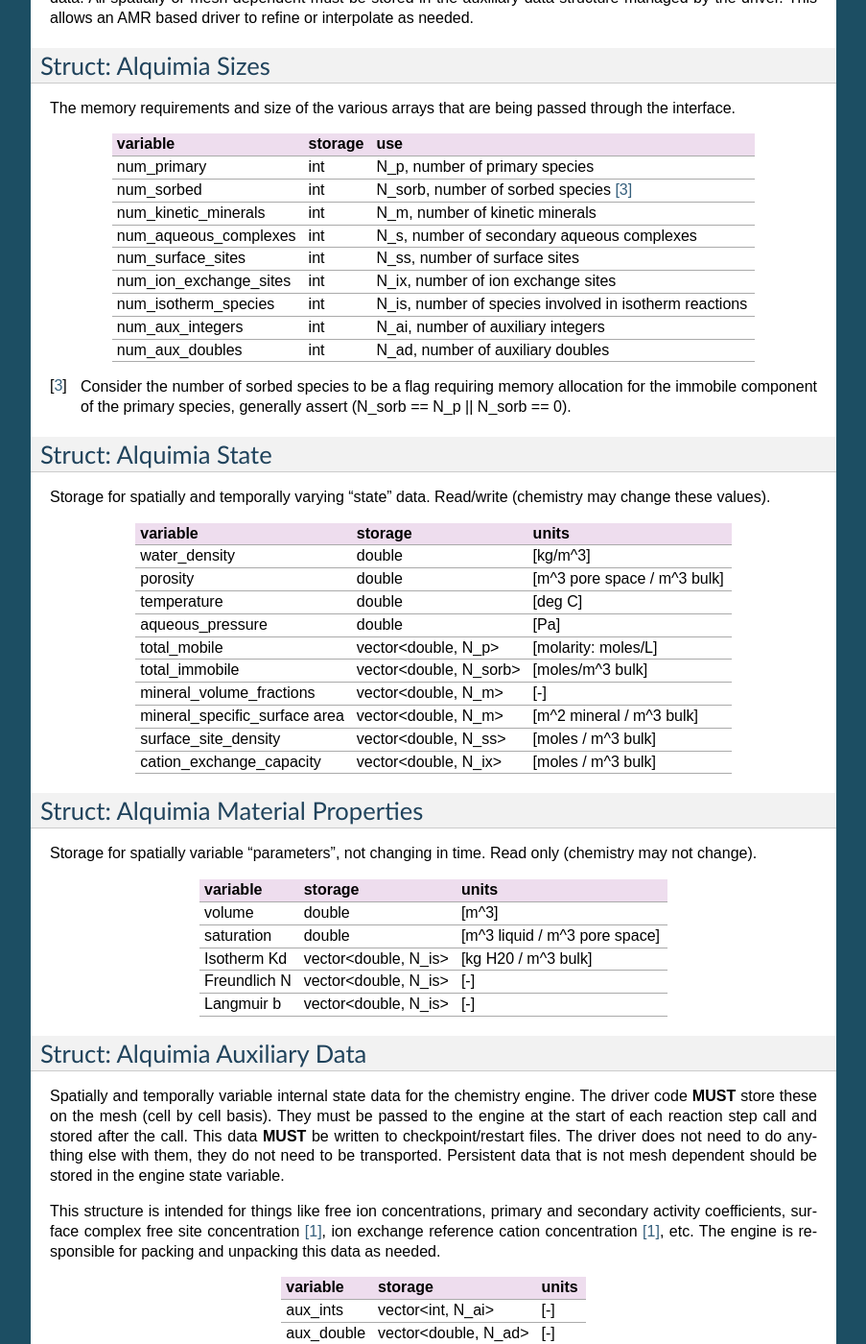
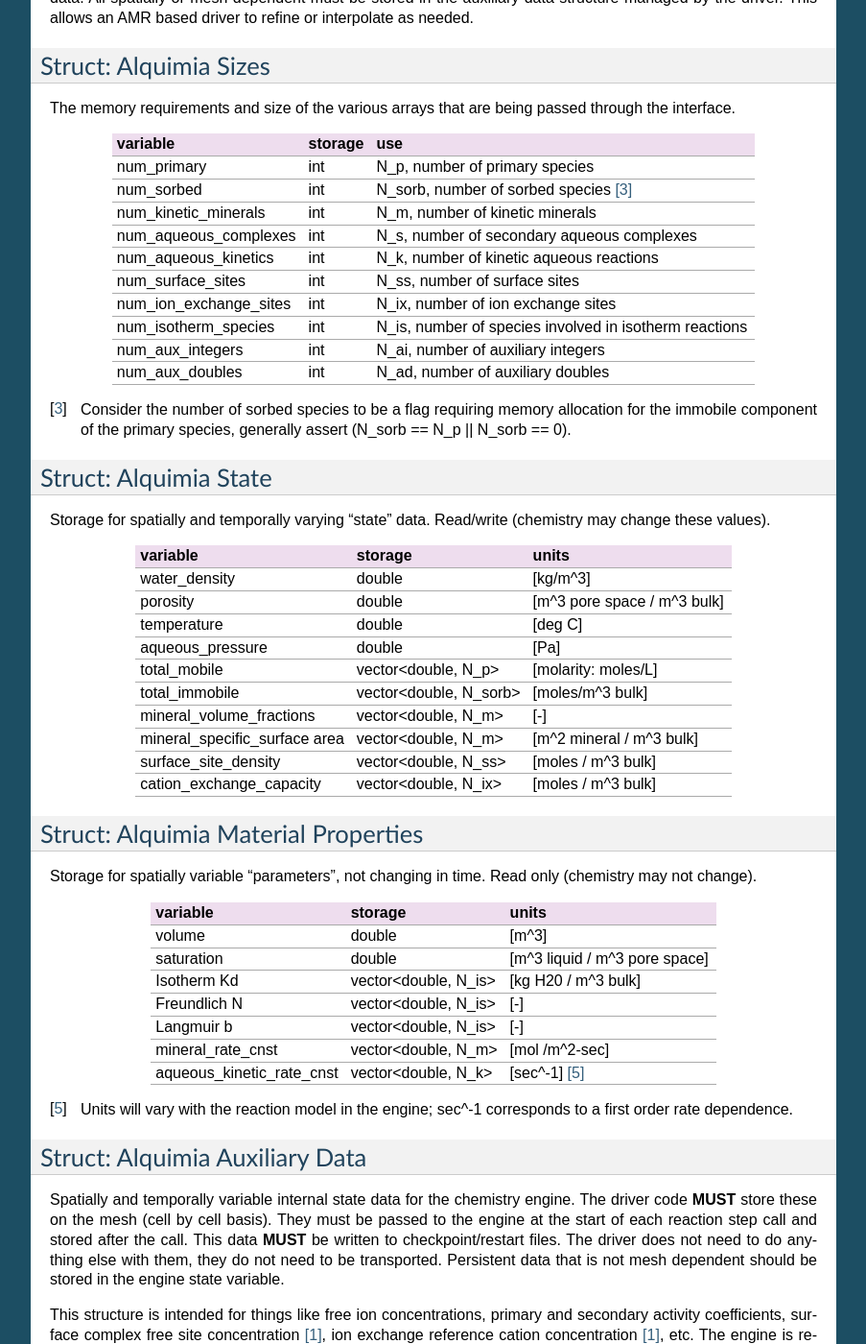
Before and after one commit to LBL-EESA/alquimia-dev, a Sphinx documentation site: the page built from doc/api/APIv0_structures.rst, in a window 1280 px wide and 1400 px high, scrolled down 757 px. Shown: the whole window at 96% size, without its empty margins (198-1101 px from the left). Built offline with Sphinx 7.4.7, drawn with Linux system fonts in a browser that asks for light colours; some of the changed text lies outside the part shown.

Commit message:
New rates branch - Documents proposed changes for issue #14

```diff
--- a/doc/api/APIv0_structures.rst
+++ b/doc/api/APIv0_structures.rst
@@ -102,6 +103,8 @@ passed through the interface.
 +-------------------------+-------------+---------------------------------------------------------+
 | num_aqueous_complexes   | int         |       N_s, number of secondary aqueous complexes        |
 +-------------------------+-------------+---------------------------------------------------------+
+| num_aqueous_kinetics    | int         | N_k, number of kinetic aqueous reactions                |
++-------------------------+-------------+---------------------------------------------------------+
 | num_surface_sites       | int         | N_ss, number of surface sites                           |
 +-------------------------+-------------+---------------------------------------------------------+
 | num_ion_exchange_sites  | int         | N_ix, number of ion exchange sites                      |
@@ -152,19 +155,25 @@ Struct: Alquimia Material Properties
 
 Storage for spatially variable "parameters", not changing in time. Read only (chemistry may not change).
 
-+--------------+-----------------------+-------------------------------+
-| **variable** |      **storage**      | **units**                     |
-+==============+=======================+===============================+
-| volume       |        double         | [m^3]                         |
-+--------------+-----------------------+-------------------------------+
-| saturation   |        double         | [m^3 liquid / m^3 pore space] |
-+--------------+-----------------------+-------------------------------+
-| Isotherm Kd  | vector<double, N_is>  | [kg H20 / m^3 bulk]           |
-+--------------+-----------------------+-------------------------------+
-| Freundlich N | vector<double, N_is>  | [-]                           |
-+--------------+-----------------------+-------------------------------+
-| Langmuir b   | vector<double, N_is>  | [-]                           |
-+--------------+-----------------------+-------------------------------+
++---------------------------+-----------------------+-------------------------------+
+| **variable**              |      **storage**      | **units**                     |
++===========================+=======================+===============================+
+| volume                    |        double         | [m^3]                         |
++---------------------------+-----------------------+-------------------------------+
+| saturation                |        double         | [m^3 liquid / m^3 pore space] |
++---------------------------+-----------------------+-------------------------------+
+| Isotherm Kd               | vector<double, N_is>  | [kg H20 / m^3 bulk]           |
++---------------------------+-----------------------+-------------------------------+
+| Freundlich N              | vector<double, N_is>  | [-]                           |
++---------------------------+-----------------------+-------------------------------+
+| Langmuir b                | vector<double, N_is>  | [-]                           |
++---------------------------+-----------------------+-------------------------------+
+| mineral_rate_cnst         | vector<double, N_m>   | [mol /m^2-sec]                |
++---------------------------+-----------------------+-------------------------------+
+| aqueous_kinetic_rate_cnst | vector<double, N_k>   | [sec^-1] [5]_                 |
++---------------------------+-----------------------+-------------------------------+
+
+.. [5] Units will vary with the reaction model in the engine; sec^-1 corresponds to a first order rate dependence.
 
 Struct: Alquimia Auxiliary Data
 ===============================
@@ -294,6 +303,8 @@ receive data.
 | isotherm_species_names |vector<string, N_is> |names of the primary species involved in   |
 |                        |                     |isotherm reactions                         |
 +------------------------+---------------------+-------------------------------------------+
+| kinetic_aqueous_names  | vector<string, N_k> |names of the kinetic aqueous reactions     |
++------------------------+---------------------+-------------------------------------------+
 
 The positivity array is the same size as primary_names, and its ith entry
 contains 1 if the ith primary species must be positive, 0 if it has no
```
Also changed, not shown: other parts of doc/api/APIv0_structures.rst (+2 -1 lines).
